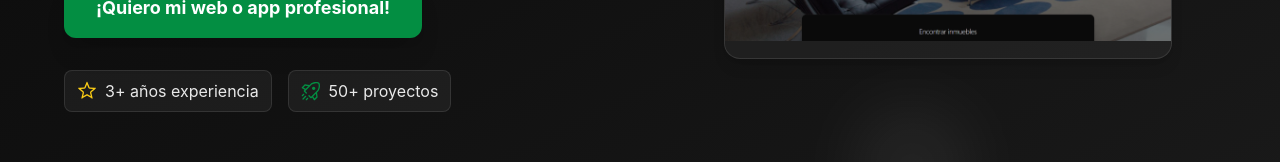
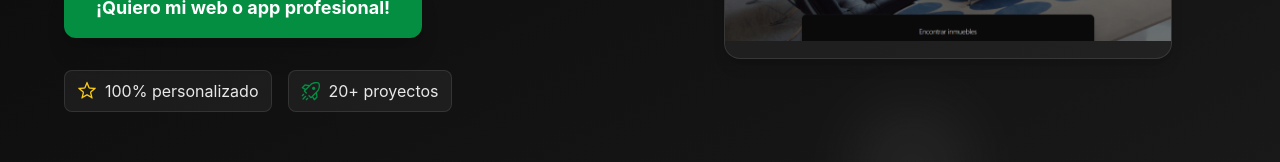
Before and after one commit to PabloRecDev/Weblisy, a React (Vite) app: page / in a window 1280 px wide. Shown: the part 520-682 px from the top of the page. Built offline with nearby package versions, Linux system fonts and the light colour scheme.

Commit message:
Metiendo ejemplos desarrollo web

```diff
--- a/src/components/HeroSection.jsx
+++ b/src/components/HeroSection.jsx
@@ -45,8 +45,8 @@ export default function HeroSection() {
 
           {/* Estadísticas */}
           <div className="flex gap-4 justify-center md:justify-start items-center text-white/90 text-base mt-2">
-            <span className="flex items-center gap-2 px-3 py-2 rounded-lg bg-white/5 border border-white/10"><StarIcon className="w-5 h-5 text-yellow-400" aria-hidden="true" /> 3+ años experiencia</span>
-            <span className="flex items-center gap-2 px-3 py-2 rounded-lg bg-white/5 border border-white/10"><RocketIcon className="w-5 h-5 text-[#038e42]" aria-hidden="true" /> 50+ proyectos</span>
+            <span className="flex items-center gap-2 px-3 py-2 rounded-lg bg-white/5 border border-white/10"><StarIcon className="w-5 h-5 text-yellow-400" aria-hidden="true" /> 100% personalizado</span>
+            <span className="flex items-center gap-2 px-3 py-2 rounded-lg bg-white/5 border border-white/10"><RocketIcon className="w-5 h-5 text-[#038e42]" aria-hidden="true" /> 20+ proyectos</span>
           </div>
         </div>
         {/* Columna derecha: mockup visual (solo visible en desktop) */}
--- a/src/pages/Nosotros.jsx
+++ b/src/pages/Nosotros.jsx
@@ -87,9 +87,9 @@ export default function Nosotros() {
   ];
 
   const stats = [
-    { number: "50+", label: "Proyectos Completados" },
-    { number: "30+", label: "Clientes Satisfechos" },
-    { number: "3+", label: "Años de Experiencia" },
+    { number: "20+", label: "Proyectos Completados" },
+    { number: "15+", label: "Clientes Satisfechos" },
+    { number: "100%", label: "Personalizado" },
     { number: "100%", label: "Compromiso con la Calidad" }
   ];
 
```
